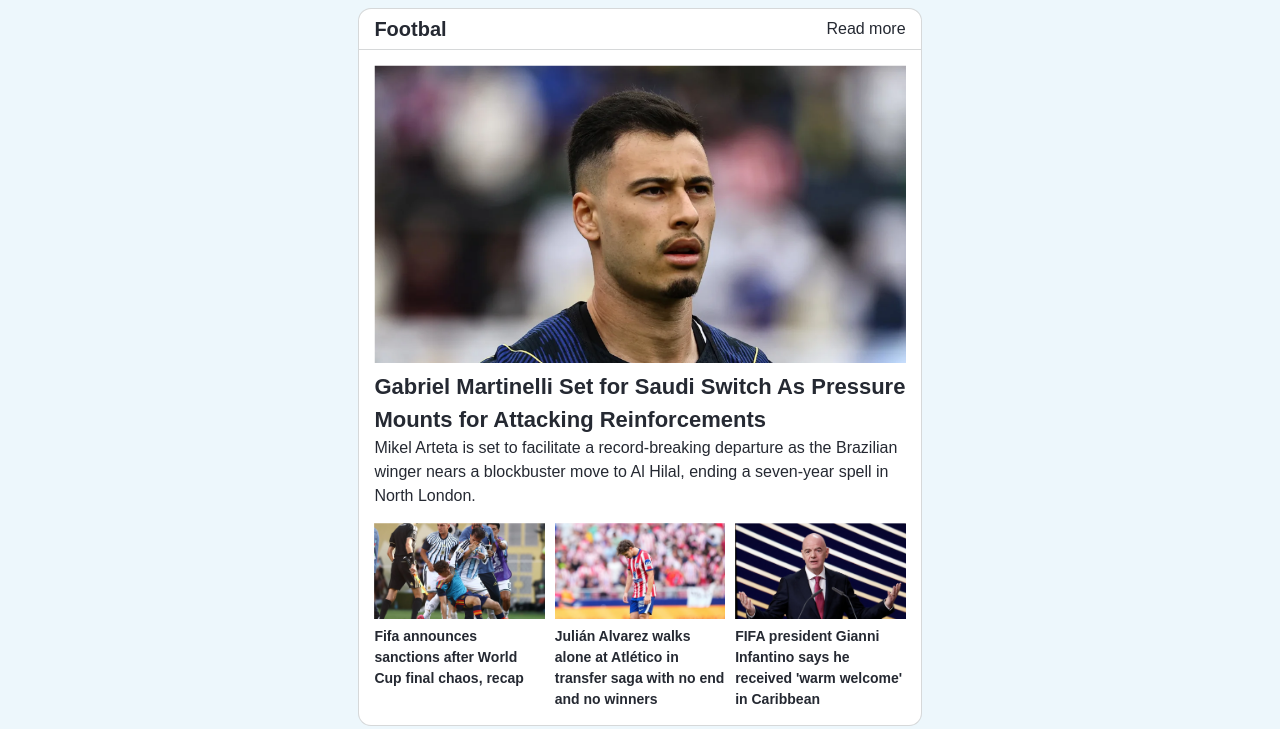
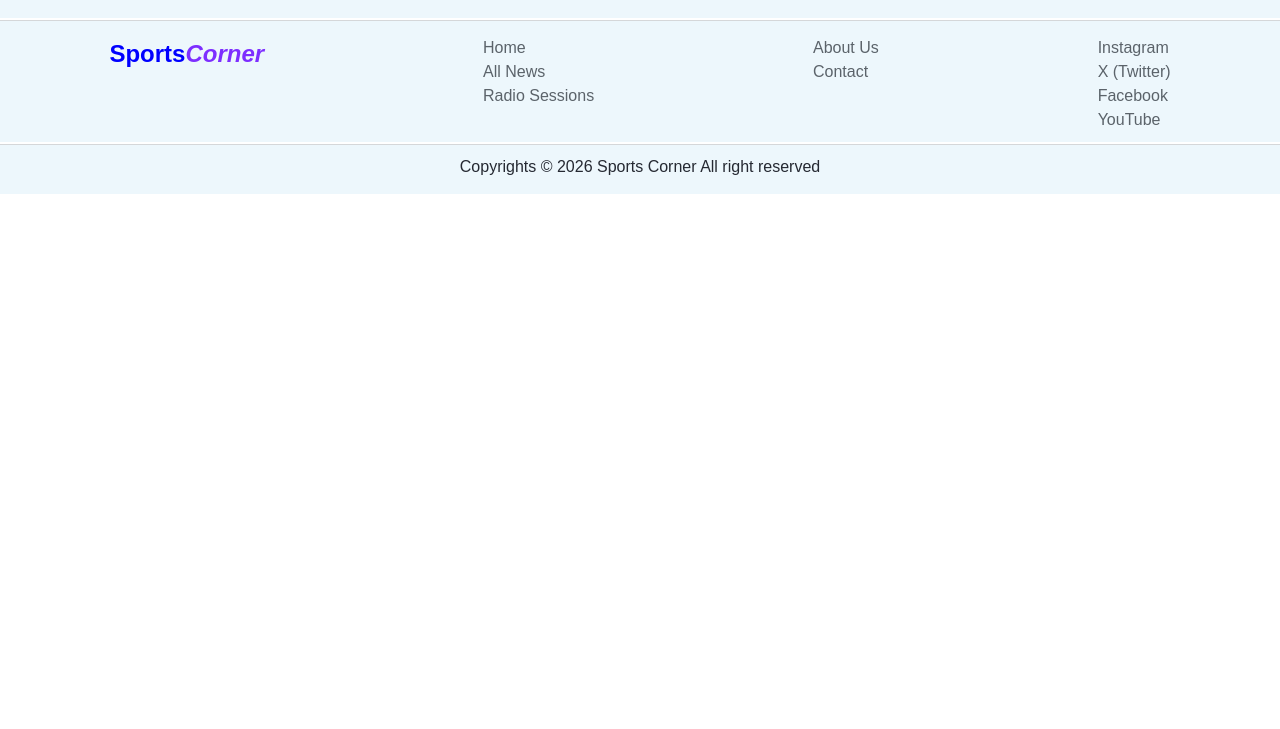
Before and after one commit to emanuelnnko-dot/sports-corner, a plain HTML site: page index.html in a window 1280 px wide. Shown: the part 858-1587 px from the top of the page. After the commit the page ends 1052 px from the top, so only its background shows below. Drawn offline with Linux system fonts and the light colour scheme.

Commit message:
feat: omit one section of news article

```diff
--- a/index.html
+++ b/index.html
@@ -105,43 +105,6 @@
                 </div>
             </section>
 
-            <section class="news-collection">
-                <div class="heading">
-                    <div>
-                        <i class="fa-regular fa-futbol"></i><h2>Footbal</h2>
-                    </div>
-                    <div>
-                        <i class="fa-solid fa-cart-shopping" style="color: rgba(128, 0, 128, 0.666)" title="Add to Cart"></i>
-                        <p class="read-more">Read more </p>
-                    </div>
-                </div>
-                <div class="news-collection-big-news">
-                    <img src="images/football/gabriel-martineli.png" alt="Gabriel Martineli">
-                    <h3>Gabriel Martinelli Set for Saudi Switch As Pressure Mounts for Attacking Reinforcements</h3>
-                    <p>Mikel Arteta is set to facilitate a record-breaking departure as the Brazilian winger nears a blockbuster move to Al Hilal, ending a seven-year spell in North London.</p>
-                </div>
-                <div class="news-collection-small-news">
-                    <div class="cards">
-                        <img class="news-collection-small-image" src="images/football/fifa-announce-punishment.png" alt="Players in chaos">
-                        <h4>
-                            Fifa announces sanctions after World Cup final chaos, recap
-                        </h4>
-                    </div>
-                    <div class="cards">
-                        <img class="news-collection-small-image" src="images/football/Julián-Alvarez.png" alt="Julián Alvarez">
-                        <h4>
-                            Julián Alvarez walks alone at Atlético in transfer saga with no end and no winners
-                        </h4>
-                    </div>
-                    <div class="cards">
-                        <img class="news-collection-small-image" src="images/football/Gianni-Ifantino.png" alt="Gianni-Ifantino">
-                        <h4>
-                            FIFA president Gianni Infantino says he received 'warm welcome' in Caribbean
-                        </h4>
-                    </div>
-                </div>
-            </section>
-
         </main>
         <aside id="right-sidebar">
             <!-- <h2>Rightbar</h2> -->
```
